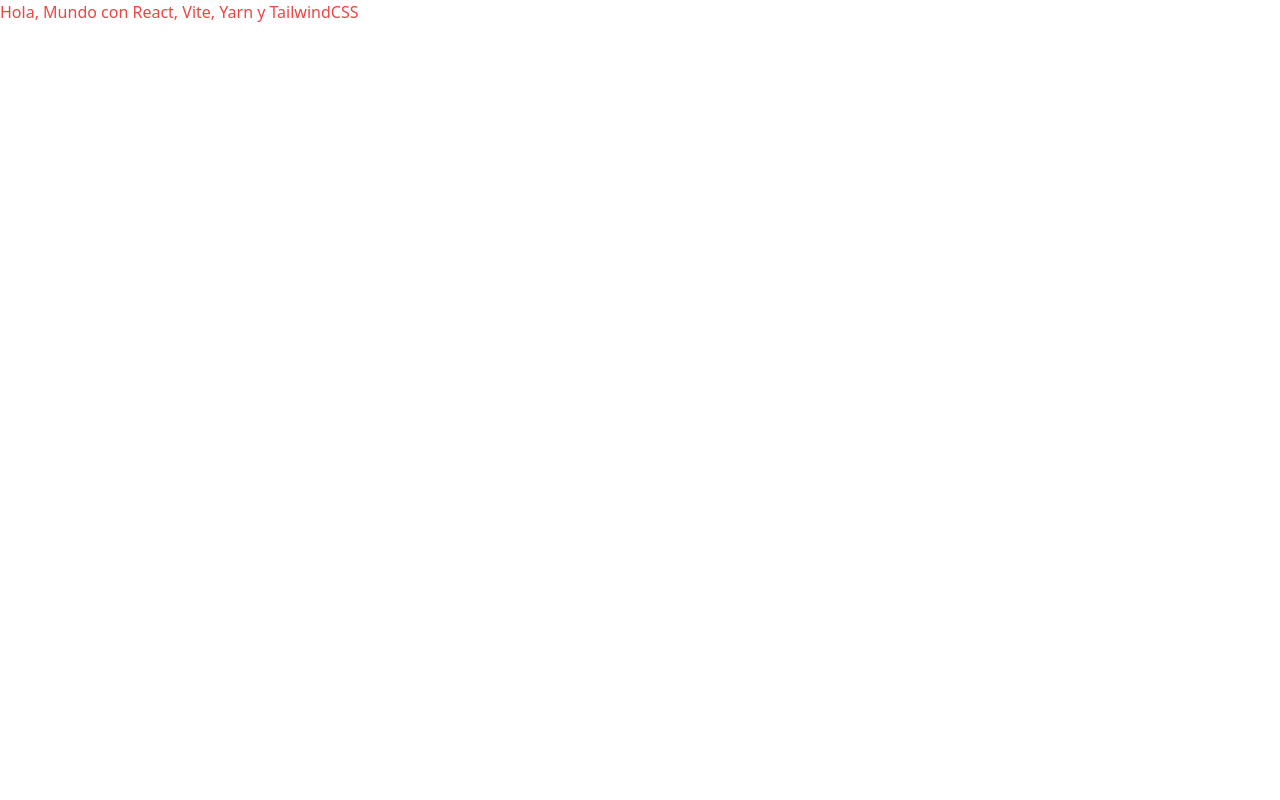
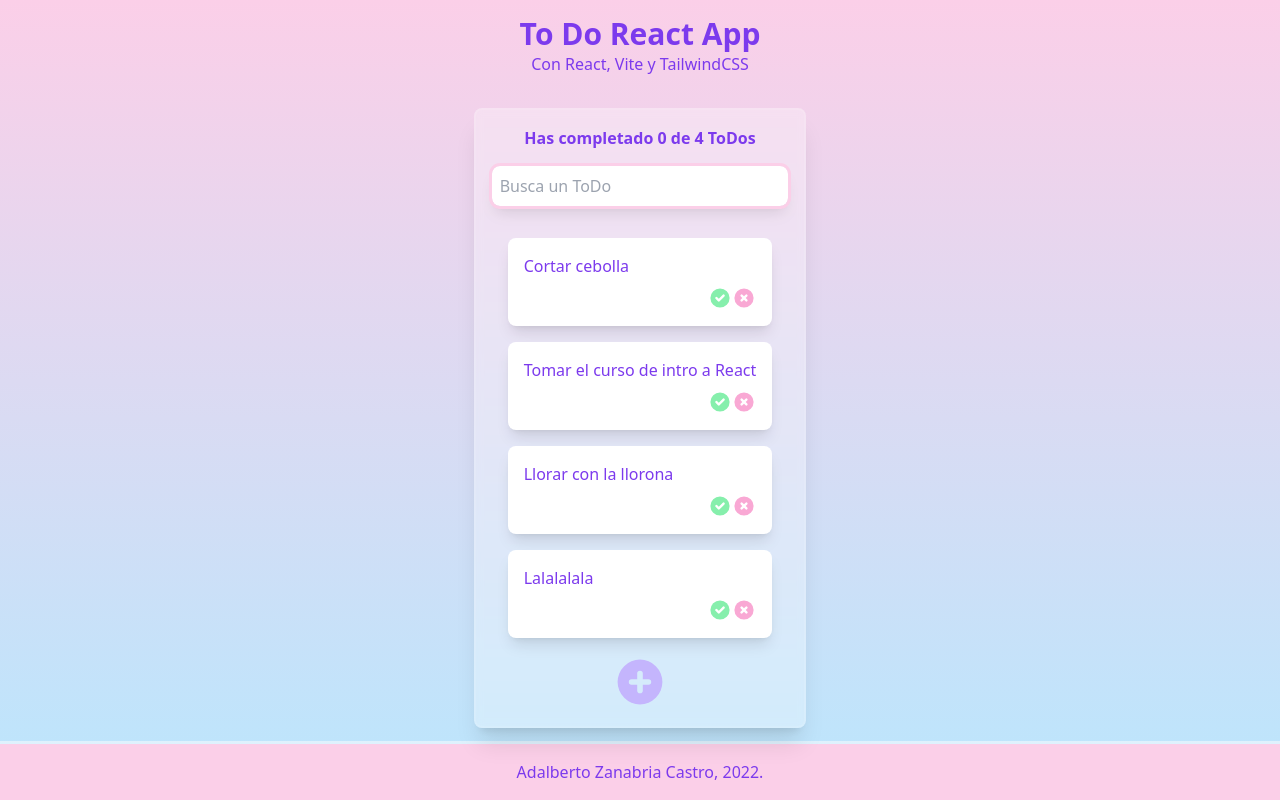
Before and after one commit to AdalZanabria/Todo-React-App, a React (Vite) app: page / in a window 1280 px wide. Built offline with nearby package versions, Linux system fonts and the light colour scheme.

Commit message:
Agregada funcionalidad para completar y eliminar los ToDo's

```diff
--- a/package.json
+++ b/package.json
@@ -18,6 +18,7 @@
     "@vitejs/plugin-react": "^1.3.0",
     "autoprefixer": "^10.4.7",
     "postcss": "^8.4.14",
+    "postcss-preset-env": "^7.6.0",
     "tailwindcss": "^3.0.24",
     "vite": "^2.9.9"
   }
--- a/postcss.config.js
+++ b/postcss.config.js
@@ -1,6 +1,8 @@
 module.exports = {
   plugins: {
+    "tailwindcss/nesting": {},
     tailwindcss: {},
     autoprefixer: {},
+    "postcss-preset-env": {},
   },
-}
+};
--- a/src/App.jsx
+++ b/src/App.jsx
@@ -1,9 +1,90 @@
+import { useState } from "react";
+import { TodoCounter } from "./components/TodoCounter";
+import { TodoSearch } from "./components/TodoSearch";
+import { TodoList } from "./components/TodoList";
+import { TodoItem } from "./components/TodoItem";
+import { CreateTodoButton } from "./components/CreateTodoButton";
+
+const defaultTodos = [
+  { text: "Cortar cebolla", completed: false },
+  { text: "Tomar el curso de intro a React", completed: false },
+  { text: "Llorar con la llorona", completed: false },
+  { text: "Lalalalala", completed: false },
+];
 
 function App() {
+  const [todos, setTodos] = useState(defaultTodos);
+  const [searchValue, setSearchValue] = useState("");
+
+  const completedTodos = todos.filter((todo) => todo.completed).length;
+  const totalTodos = todos.length;
+
+  let searchedTodos = [];
+
+  if (!searchValue.length >= 1) {
+    searchedTodos = todos;
+  } else {
+    searchedTodos = todos.filter((todo) => {
+      const todoText = todo.text.toLowerCase();
+      const searchedText = searchValue.toLowerCase();
+      return todoText.includes(searchedText);
+    });
+  }
+
+  const completeTodo = (text) => {
+    const todoIndex = todos.findIndex((todo) => todo.text === text);
+
+    const newTodos = [...todos];
+    newTodos[todoIndex].completed = !newTodos[todoIndex].completed;
+    setTodos(newTodos);
+  };
+
+  const deleteTodo = (text) => {
+    const todoIndex = todos.findIndex((todo) => todo.text === text);
+
+    const newTodos = [...todos];
+    newTodos.splice(todoIndex, 1);
+    setTodos(newTodos);
+  };
 
   return (
-    <h1 className="text-red-500">Hola, Mundo con React, Vite, Yarn y TailwindCSS</h1>
-  )
+    <div className="main-container">
+      <header>
+        <h1 className="text-center font-black text-3xl text-violet-600">
+          To Do React App
+        </h1>
+        <p className="text-center text-violet-600">
+          Con React, Vite y TailwindCSS
+        </p>
+      </header>
+      <main>
+        <section className="glass p-4 flex flex-col justify-center items-center">
+          <TodoCounter total={totalTodos} completed={completedTodos} />
+          <TodoSearch
+            searchValue={searchValue}
+            setSearchValue={setSearchValue}
+          />
+          <TodoList>
+            {searchedTodos.map((todo) => (
+              <TodoItem
+                key={todo.text}
+                text={todo.text}
+                completed={todo.completed}
+                onComplete={() => completeTodo(todo.text)}
+                onDelete={() => deleteTodo(todo.text)}
+              />
+            ))}
+          </TodoList>
+          <CreateTodoButton />
+        </section>
+      </main>
+      <footer>
+        <p className="text-center text-violet-600">
+          Adalberto Zanabria Castro, 2022.
+        </p>
+      </footer>
+    </div>
+  );
 }
 
-export default App
+export default App;
--- a/src/components/TodoCounter.jsx
+++ b/src/components/TodoCounter.jsx
@@ -1,7 +1,9 @@
-function TodoCounter() {
-  return(
-    <h2 className="text-violet-600 text-center font-semibold">Has completado 2 de 3 ToDos</h2>
-  )
+function TodoCounter({ total, completed }) {
+  return (
+    <h2 className="text-violet-600 text-center font-semibold">
+      Has completado {completed} de {total} ToDos
+    </h2>
+  );
 }
 
 export { TodoCounter };
--- a/src/components/TodoItem.jsx
+++ b/src/components/TodoItem.jsx
@@ -1,13 +1,6 @@
 import { CheckCircleIcon, XCircleIcon } from "@heroicons/react/solid";
 
 function TodoItem(props) {
-  const onComplete = () => {
-    alert("Ya completaste el ToDo " + props.text);
-  };
-
-  const onDelete = () => {
-    alert("Borraste el ToDo " + props.text);
-  };
 
   return (
     <li className="bg-white p-4 m-4 rounded-lg shadow-lg hover:shadow-xl hover:-translate-y-1 hover:scale-110 transition ease-in-out duration-300">
@@ -23,11 +16,11 @@
           className={`w-6 h-6 text-green-300 hover:text-green-500 transition ease-in-out duration-300 ${
             props.completed && "text-green-600"
           }`}
-          onClick={onComplete}
+          onClick={props.onComplete}
         />
         <XCircleIcon
           className="w-6 h-6 text-pink-300 hover:text-red-500 transition ease-in-out duration-300"
-          onClick={onDelete}
+          onClick={props.onDelete}
         />
       </div>
     </li>
--- a/src/styles/index.css
+++ b/src/styles/index.css
@@ -1,3 +1,23 @@
 @tailwind base;
 @tailwind components;
 @tailwind utilities;
+
+.glass {
+  @apply bg-white/30 backdrop-blur-sm rounded-lg shadow-xl border-white/10 border-2;
+}
+
+.main-container {
+  @apply w-full h-full min-h-screen bg-gradient-to-b from-pink-200 to-sky-200 flex flex-col justify-between items-center;
+
+  header {
+    @apply mb-4 p-4;
+  }
+
+  main {
+    @apply flex flex-col justify-center items-center;
+  }
+
+  footer {
+    @apply bg-pink-200 mt-4 p-4 outline outline-white/50 w-full;
+  }
+}
```
Also changed, not shown: 1 other file (tests, documents, lock files or other folders).
